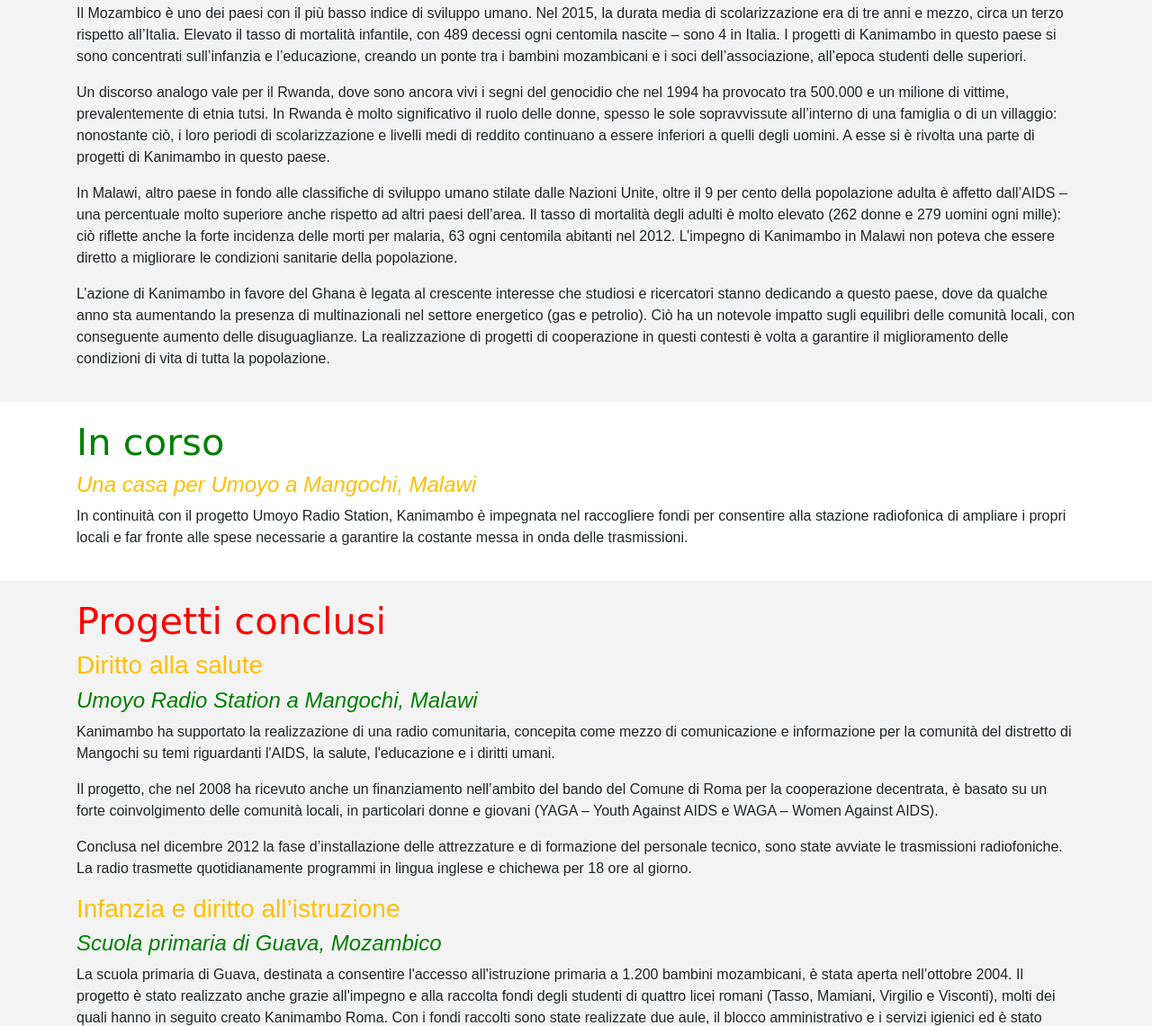
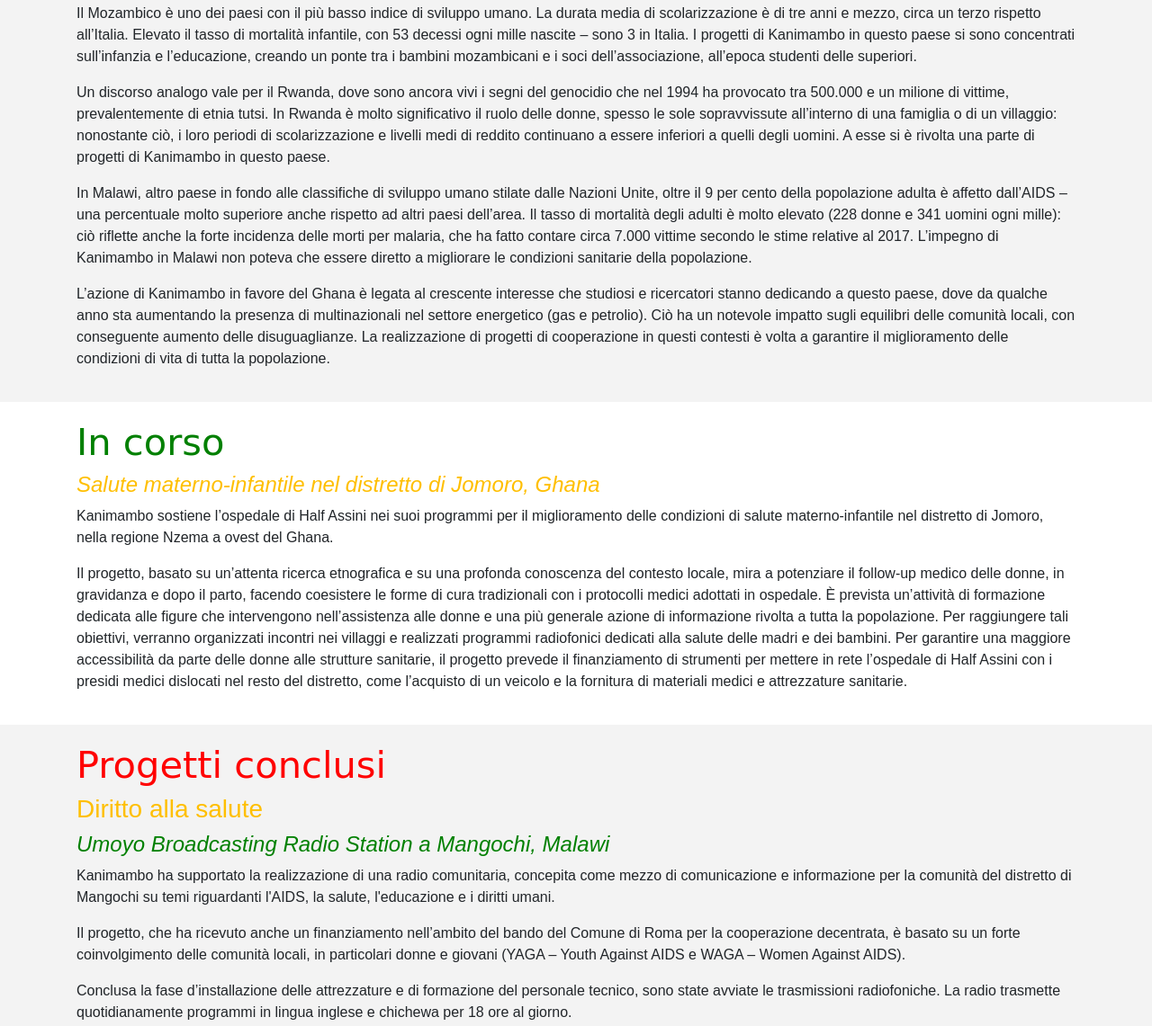
Before and after one commit to turnerm/kanimambo, a plain HTML site: page index.html in a window 1280 px wide. Shown: the part 973-2114 px from the top of the page at 90% size. Drawn offline with nearby package versions, Linux system fonts and the light colour scheme; a web font is replaced by a local one.

Commit message:
Text updates from Giacomo

```diff
--- a/index.html
+++ b/index.html
@@ -90,13 +90,13 @@ Fondata nel 2004, Kanimambo promuove attivit&agrave; di cooperazione tra l’Ita
 		Kanimambo &egrave; l’espressione utilizzata per salutarsi nei sobborghi di Maputo, capitale del Mozambico. &ldquo;Ciao&rdquo;, &ldquo;come stai?&rdquo;, &ldquo;sono contento di vederti&rdquo;, &ldquo;grazie di essere venuto&rdquo;: Kanimambo vuol dire tutte queste cose ed &egrave; il nome che &egrave; stato scelto quando i primi soci dell’associazione hanno visitato il Mozambico per inaugurare la scuola di Guava, costruita con i fondi raccolti nei licei romani nell’ambito di un progetto promosso dal Comune di Roma.
 		</p>
 		<p>
-Il Mozambico &egrave; uno dei paesi con il pi&ugrave; basso indice di sviluppo umano. Nel 2015, la durata media di scolarizzazione era di tre anni e mezzo, circa un terzo rispetto all’Italia. Elevato il tasso di mortalit&agrave; infantile, con 489 decessi ogni centomila nascite – sono 4 in Italia. I progetti di Kanimambo in questo paese si sono concentrati sull’infanzia e l’educazione, creando un ponte tra i bambini mozambicani e i soci dell’associazione, all’epoca studenti delle superiori.
+Il Mozambico &egrave; uno dei paesi con il pi&ugrave; basso indice di sviluppo umano. La durata media di scolarizzazione &egrave; di tre anni e mezzo, circa un terzo rispetto all’Italia. Elevato il tasso di mortalit&agrave; infantile, con 53 decessi ogni mille nascite – sono 3 in Italia. I progetti di Kanimambo in questo paese si sono concentrati sull’infanzia e l’educazione, creando un ponte tra i bambini mozambicani e i soci dell’associazione, all’epoca studenti delle superiori.
 		</p>
 		<p>
 Un discorso analogo vale per il Rwanda, dove sono ancora vivi i segni del genocidio che nel 1994 ha provocato tra 500.000 e un milione di vittime, prevalentemente di etnia tutsi. In Rwanda &egrave; molto significativo il ruolo delle donne, spesso le sole sopravvissute all’interno di una famiglia o di un villaggio: nonostante ci&ograve;, i loro periodi di scolarizzazione e livelli medi di reddito continuano a essere inferiori a quelli degli uomini. A esse si &egrave; rivolta una parte di progetti di Kanimambo in questo paese.
 		</p>
 		<p>
-In Malawi, altro paese in fondo alle classifiche di sviluppo umano stilate dalle Nazioni Unite, oltre il 9 per cento della popolazione adulta &egrave; affetto dall’AIDS – una percentuale molto superiore anche rispetto ad altri paesi dell’area. Il tasso di mortalit&agrave; degli adulti &egrave; molto elevato (262 donne e 279 uomini ogni mille): ci&ograve; riflette anche la forte incidenza delle morti per malaria, 63 ogni centomila abitanti nel 2012. L’impegno di Kanimambo in Malawi non poteva che essere diretto a migliorare le condizioni sanitarie della popolazione.
+In Malawi, altro paese in fondo alle classifiche di sviluppo umano stilate dalle Nazioni Unite, oltre il 9 per cento della popolazione adulta &egrave; affetto dall’AIDS – una percentuale molto superiore anche rispetto ad altri paesi dell’area. Il tasso di mortalit&agrave; degli adulti &egrave; molto elevato (228 donne e 341 uomini ogni mille): ci&ograve; riflette anche la forte incidenza delle morti per malaria, che ha fatto contare circa 7.000 vittime secondo le stime relative al 2017. L’impegno di Kanimambo in Malawi non poteva che essere diretto a migliorare le condizioni sanitarie della popolazione.
 		</p>
 		<p>
 L’azione di Kanimambo in favore del Ghana &egrave; legata al crescente interesse che studiosi e ricercatori stanno dedicando a questo paese, dove da qualche anno sta aumentando la presenza di multinazionali nel settore energetico (gas e petrolio). Ci&ograve; ha un notevole impatto sugli equilibri delle comunit&agrave; locali, con conseguente aumento delle disuguaglianze. La realizzazione di progetti di cooperazione in questi contesti &egrave; volta a garantire il miglioramento delle condizioni di vita di tutta la popolazione.
@@ -113,9 +113,13 @@ L’azione di Kanimambo in favore del Ghana &egrave; legata al crescente interes
 		<h2 class="title-green"> In corso </h2>
 
         <div class="link-offset-h4" id="casaperumoyo"></div>
-		<h4 class="title-yellow">Una casa per Umoyo a Mangochi, Malawi</h4>
+		<h4 class="title-yellow">Salute materno-infantile nel distretto di Jomoro, Ghana</h4>
 		<p>
-In continuit&agrave; con il progetto Umoyo Radio Station, Kanimambo &egrave; impegnata nel raccogliere fondi per consentire alla stazione radiofonica di ampliare i propri locali e far fronte alle spese necessarie a garantire la costante messa in onda delle trasmissioni.
+        Kanimambo sostiene l’ospedale di Half Assini nei suoi programmi per il miglioramento delle condizioni di salute materno-infantile nel distretto di Jomoro, nella regione Nzema a ovest del Ghana.
+		</p>
+
+		<p>
+        Il progetto, basato su un’attenta ricerca etnografica e su una profonda conoscenza del contesto locale, mira a potenziare il follow-up medico delle donne, in gravidanza e dopo il parto, facendo coesistere le forme di cura tradizionali con i protocolli medici adottati in ospedale. &Egrave; prevista un’attività di formazione dedicata alle figure che intervengono nell’assistenza alle donne e una pi&ugrave; generale azione di informazione rivolta a tutta la popolazione. Per raggiungere tali obiettivi, verranno organizzati incontri nei villaggi e realizzati programmi radiofonici dedicati alla salute delle madri e dei bambini. Per garantire una maggiore accessibilit&agrave; da parte delle donne alle strutture sanitarie, il progetto prevede il finanziamento di strumenti per mettere in rete l’ospedale di Half Assini con i presidi medici dislocati nel resto del distretto, come l’acquisto di un veicolo e la fornitura di materiali medici e attrezzature sanitarie.
 		</p>
 
 
@@ -130,33 +134,33 @@ In continuit&agrave; con il progetto Umoyo Radio Station, Kanimambo &egrave; imp
 		<h3>Diritto alla salute</h3>
 
         <div class="link-offset-h4" id="radio"></div>
-		<h4>Umoyo Radio Station a Mangochi, Malawi</h4>
+		<h4>Umoyo Broadcasting Radio Station a Mangochi, Malawi</h4>
 		<p>
 		Kanimambo ha supportato la realizzazione di una radio comunitaria, concepita come mezzo di comunicazione e informazione per la comunit&agrave; del distretto di Mangochi su temi riguardanti l'AIDS, la salute, l'educazione e i diritti umani.
 		</p>
 		<p>
-Il progetto, che nel 2008 ha ricevuto anche un finanziamento nell’ambito del bando del Comune di Roma per la cooperazione decentrata, &egrave; basato su un forte coinvolgimento delle comunit&agrave; locali, in particolari donne e giovani (YAGA – Youth Against AIDS e WAGA – Women Against AIDS).
+        Il progetto, che ha ricevuto anche un finanziamento nell’ambito del bando del Comune di Roma per la cooperazione decentrata, &egrave; basato su un forte coinvolgimento delle comunit&agrave; locali, in particolari donne e giovani (YAGA – Youth Against AIDS e WAGA – Women Against AIDS).
 		<p>
-Conclusa nel dicembre 2012 la fase d’installazione delle attrezzature e di formazione del personale tecnico, sono state avviate le trasmissioni radiofoniche. La radio trasmette quotidianamente programmi in lingua inglese e chichewa per 18 ore al giorno.
+        Conclusa la fase d’installazione delle attrezzature e di formazione del personale tecnico, sono state avviate le trasmissioni radiofoniche. La radio trasmette quotidianamente programmi in lingua inglese e chichewa per 18 ore al giorno.
 		</p>
 
 		<h3>Infanzia e diritto all’istruzione</h3>
         <div class="link-offset-h4" id="scuolaguava"></div>
 		<h4>Scuola primaria di Guava, Mozambico</h4>
 		<p>
-La scuola primaria di Guava, destinata a consentire l'accesso all'istruzione primaria a 1.200 bambini mozambicani, &egrave; stata aperta nell’ottobre 2004. Il progetto &egrave; stato realizzato anche grazie all'impegno e alla raccolta fondi degli studenti di quattro licei romani (Tasso, Mamiani, Virgilio e Visconti), molti dei quali hanno in seguito creato Kanimambo Roma. Con i fondi raccolti sono state realizzate due aule, il blocco amministrativo e i servizi igienici ed &egrave; stato riabilitato un pozzo con pompa manuale. Accanto alla scuola &egrave; stato inaugurato nel novembre 2008 un campo polisportivo polivalente, grazie alla partnership con la nazionale italiana di basket.
+        La scuola primaria di Guava, destinata a consentire l'accesso all'istruzione primaria a 1.200 bambini mozambicani, &egrave; stata aperta nell’ottobre 2004. Il progetto &egrave; stato realizzato anche grazie all'impegno e alla raccolta fondi degli studenti di quattro licei romani (Tasso, Mamiani, Virgilio e Visconti), molti dei quali hanno in seguito creato Kanimambo. Con i fondi raccolti sono state realizzate due aule, il blocco amministrativo e i servizi igienici ed &egrave; stato riabilitato un pozzo con pompa manuale. Accanto alla scuola &egrave; stato inaugurato nel novembre 2008 un campo polisportivo polivalente, grazie alla partnership con la nazionale italiana di basket.
 		</p>
 
         <div class="link-offset-h4" id="scuolasibacusse"></div>
 		<h4>Scuola primaria di Sibacusse, Mozambico</h4>
 		<p>
-Nel febbraio 2006 &egrave; stata portata a termine, grazie al finanziamento di Roma Multiservizi, la seconda scuola realizzata nella provincia di Maputo, a Sibacusse. La scuola, inizialmente fondata su iniziativa comunitaria, non disponeva di alcuna struttura idonea allo svolgimento di attivit&agrave; educative: le lezioni si tenevano sotto un tetto di paglia o all'ombra di un albero. La realizzazione di una vera struttura scolastica con sei aule, un blocco amministrativo e quattro bagni, ha permesso l’accesso all’educazione primaria a 800 bambini. Nel novembre 2008 sono stati inaugurati nell'area adiacente alla scuola un pozzo e un piccolo acquedotto.
+        Nel febbraio 2006 &egrave; stata portata a termine, grazie al finanziamento di Roma Multiservizi, la seconda scuola realizzata nella provincia di Maputo, a Sibacusse. La scuola, inizialmente fondata su iniziativa comunitaria, non disponeva di alcuna struttura idonea allo svolgimento di attivit&agrave; educative: le lezioni si tenevano sotto un tetto di paglia o all'ombra di un albero. La realizzazione di una vera struttura scolastica con sei aule, un blocco amministrativo e quattro bagni, ha permesso l’accesso all’educazione primaria a 800 bambini. Nel novembre 2008 sono stati inaugurati nell'area adiacente alla scuola un pozzo e un piccolo acquedotto.
 		</p>
 
         <div class="link-offset-h4" id="infantario"></div>
 		<h4>Infantario “Primero de Maio” a Maputo, Mozambico</h4>
 		<p>
-L’infantario “Primero de Maio” ospita bambini senza famiglia, per la maggior parte in et&agrave; pre-scolare, per dare loro accoglienza e mantenimento. Con il supporto della cooperativa Armadilla, il centro &egrave; stato completamente ristrutturato, con la costruzione di un nuovo padiglione comprendente cucina e refettorio, la ristrutturazione dei servizi igienici (bagni e fognature) e il rinnovamento della struttura preesistente (finestre, reti zanzariere, recinzione esterna, muratura, rifacimento del tetto). Nell'autunno 2008 &egrave; stato realizzato all’interno dell’infantario un presidio medico. Kanimambo ha, inoltre, organizzato periodi di volontariato presso il centro, al fine di realizzare progetti educativi e ludico-ricreativi in favore dei bambini.
+        L’infantario “Primero de Maio” ospita bambini senza famiglia, per la maggior parte in et&agrave; pre-scolare, per dare loro accoglienza e mantenimento. Con il supporto della cooperativa Armadilla, il centro &egrave; stato completamente ristrutturato, con la costruzione di un nuovo padiglione comprendente cucina e refettorio, la ristrutturazione dei servizi igienici (bagni e fognature) e il rinnovamento della struttura preesistente (finestre, reti zanzariere, recinzione esterna, muratura, rifacimento del tetto). &Egrave; stato anche realizzato all’interno dell’infantario un presidio medico. Kanimambo ha, inoltre, organizzato periodi di volontariato presso il centro, al fine di realizzare progetti educativi e ludico-ricreativi in favore dei bambini.
 		</p>
 
         <div class="link-offset-h4" id="casadellapace"></div>
```
